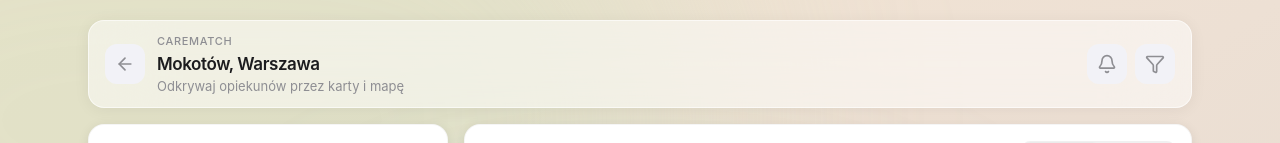
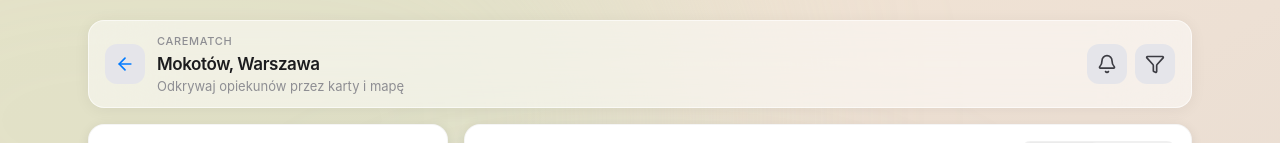
Before and after one commit to MaciejOzdzinski/senior-care-prototype, a React (Vite) app: page / in a window 1280 px wide. Both pictures are taken after a click on the button 640 px from the left and 416 px from the top of the page. Shown: the top 143 px of the page. Built offline with nearby package versions, Linux system fonts and the light colour scheme.

Commit message:
fix: improve header button contrast per Apple HIG
- Back button: systemBlue (#007AFF) icon, systemGray5 (#e5e5ea) fill
- IconBubble: secondaryLabel (#3c3c43) icons, systemGray5 fill
- Hover states: systemGray4 (#d1d1d6) for back button

```diff
--- a/src/App.tsx
+++ b/src/App.tsx
@@ -86,7 +86,7 @@ export default function App() {
               <button
                 type="button"
                 onClick={() => setScreen("role")}
-                className="grid size-10 place-items-center rounded-xl bg-[#f2f2f7] text-[#8e8e93] transition hover:bg-[#e5e5ea]"
+                className="grid size-10 place-items-center rounded-xl bg-[#e5e5ea] text-[#007AFF] transition hover:bg-[#d1d1d6]"
                 aria-label="Wróć do wyboru trybu"
               >
                 <ArrowLeft className="size-5" />
@@ -332,8 +332,8 @@ interface IconBubbleProps {
 
 function IconBubble({ icon: Icon }: IconBubbleProps) {
   return (
-    <div className="grid size-10 place-items-center rounded-xl bg-[#f2f2f7]">
-      <Icon className="size-5 text-[#8e8e93]" />
+    <div className="grid size-10 place-items-center rounded-xl bg-[#e5e5ea]">
+      <Icon className="size-5 text-[#3c3c43]" />
     </div>
   );
 }
```
